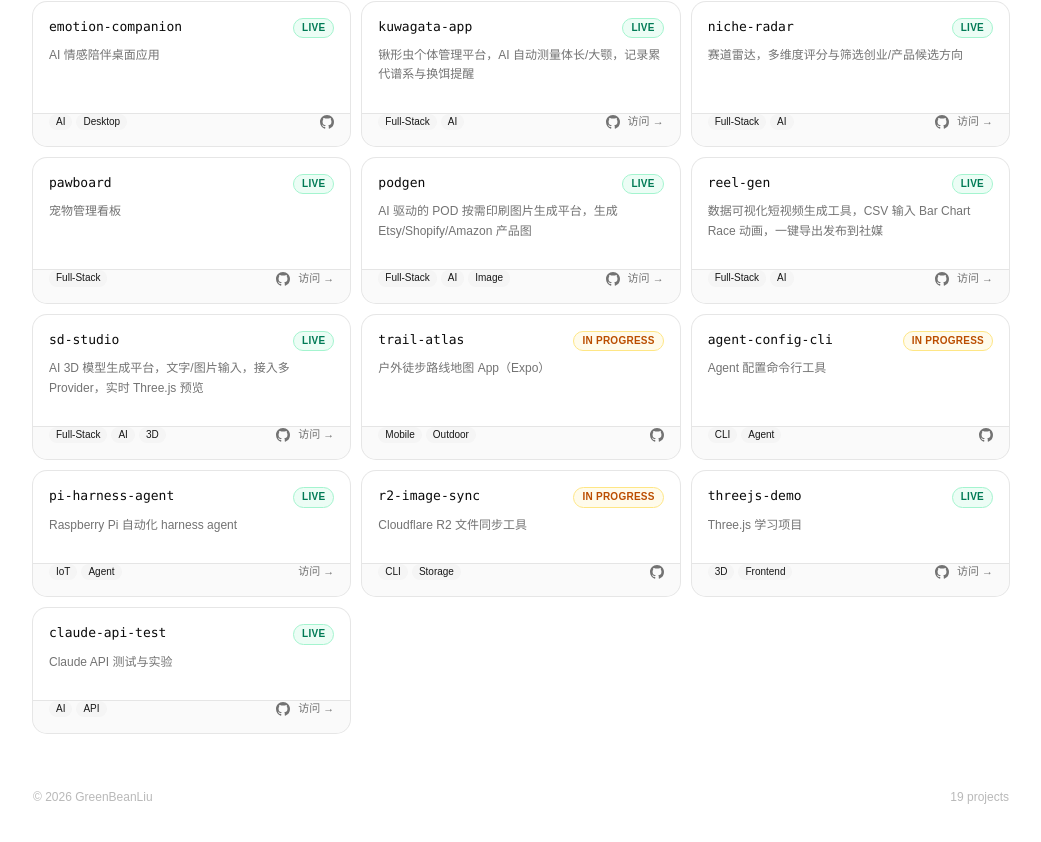
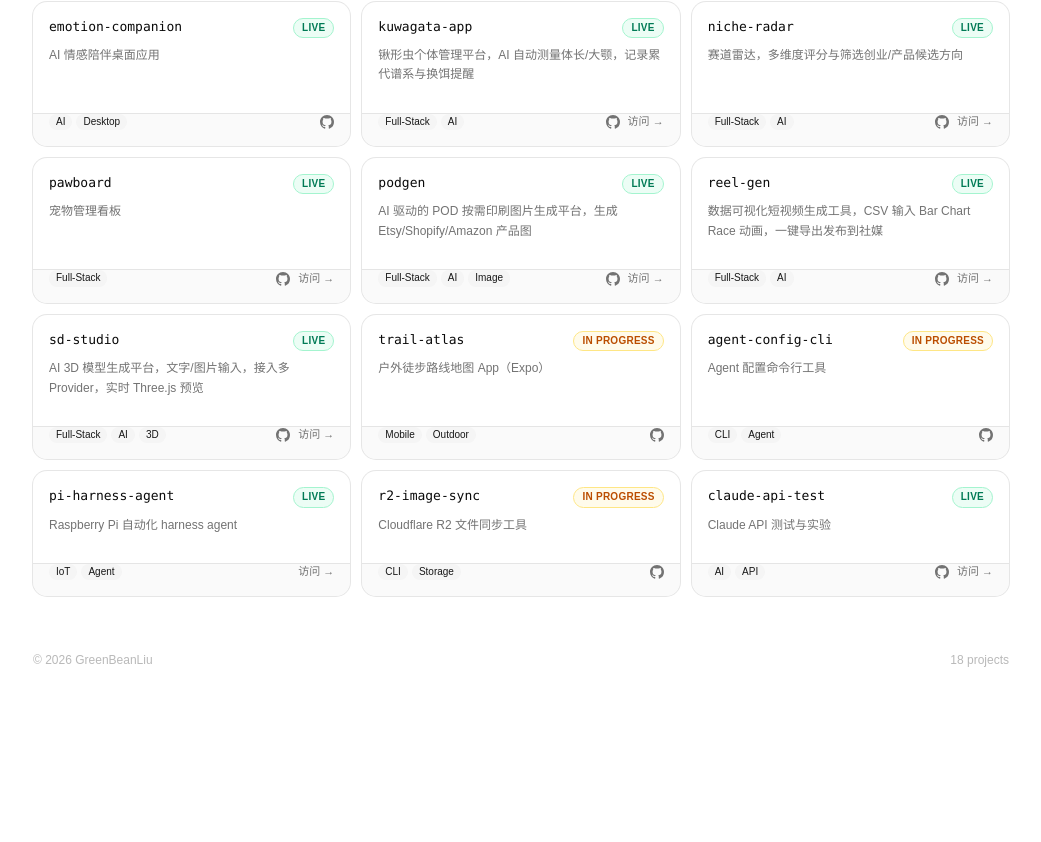
Before and after one commit to GreenBeanLiu/works-portal, a React (Vite) app: page / in a window 1280 px wide. Shown: the part 574-1416 px from the top of the page, without its empty margins (119-1160 px from the left). After the commit the page ends 1298 px from the top, so only its background shows below. Built offline with nearby package versions, Linux system fonts and the light colour scheme.

Commit message:
auto: update projects data

```diff
--- a/src/data/projects.ts
+++ b/src/data/projects.ts
@@ -140,14 +140,6 @@ export const projects: Project[] = [
     status: 'wip',
   },
   {
-    name: 'threejs-demo',
-    description: 'Three.js 学习项目',
-    tags: ['3D', 'Frontend'],
-    url: 'https://threejs-demo-production.up.railway.app',
-    repo: 'https://github.com/GreenBeanLiu/threejs-demo',
-    status: 'live',
-  },
-  {
     name: 'claude-api-test',
     description: 'Claude API 测试与实验',
     tags: ['AI', 'API'],
```
